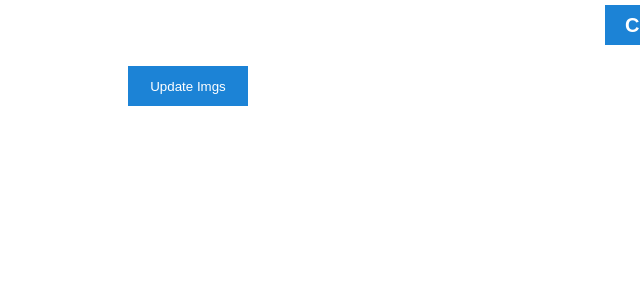
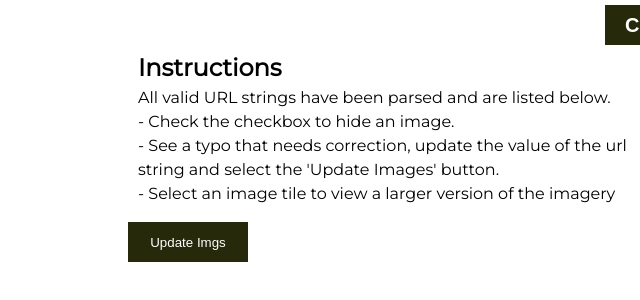
Before and after one commit to bournecreative/imageTiler, a plain HTML site: page index.html in a window 1280 px wide. Both pictures are taken after a click on the button "review imagery". Shown: the whole page, without its empty margins (640-1280 px from the left). Drawn offline with Linux system fonts and the light colour scheme.

Commit message:
Updated string text for list instructions and set a sweet background transition to the instruction text and input feidls

```diff
--- a/css/tiler.css
+++ b/css/tiler.css
@@ -28,7 +28,7 @@ html {
 }
 
 .t-container button {
-    background-color: #1c83d6;
+    background-color: #27290B;
     color: #ffffff;
     width: 120px;
     height: 40px;
@@ -38,15 +38,15 @@ html {
 }
 
 .t-container button:hover {
-    background-color: #12E3D2;
-    color: #ffffff;
+    background-color: #e4f042;
+    color: #27290B;
     transform: scale(1.05);
 }
 
 .t-container button.close {
     position: fixed;
+    background-color: #27290B;
     color: #ffffff;
-    background-color: #1c83d6;;
     font-size: 20px;
     font-weight: bold;
     width: 100px;
@@ -60,8 +60,8 @@ html {
 }
 
 .t-container button.close:hover {
-    background-color: #12E3D2;
-    color: #ffffff;
+    background-color: #e4f042;
+    color: #27290B;
     right: 0px;
 }
 
@@ -80,6 +80,33 @@ button {
     box-sizing: border-box;
 }
 
+.t-list-inst strong{
+    font-size: 24px;
+}
+
+.t-list-inst{
+    margin-top: 0;
+    margin-bottom: 16px;
+    padding-left: 10px;
+    font-size: 16px;
+    line-height: 1.5;
+}
+
+.t-list-inst span{
+    display: block;
+    transition:all 1s ease;
+    background: linear-gradient(to right, #e4f042 50%, #ffffff 50%);
+    background-size: 200% 100%;
+    background-position:right bottom;
+}
+
+.t-list-inst span.one:hover,
+.t-list-inst span.two:hover,
+.t-list-inst span.three:hover,
+.t-list-inst span.four:hover{
+    background-position:left bottom;
+}
+
 .t-list {
     font-size: 12px;
     list-style-type: none;
@@ -87,14 +114,19 @@ button {
     margin: 0;
 }
 
-.t-list-item:first-of-type{
-    padding: 0 0 4px 0;
-}
-
 .t-list-item {
     display: flex;
     padding: 4px 0;
+    transition:all 1s ease;
+    background: linear-gradient(to right, #e4f042 50%, #ffffff 50%);
+    background-size: 200% 100%;
+    background-position:right bottom;
 }
+
+.t-list-item:hover{
+    background-position:left bottom;
+}
+
 
 .t-list-item input[type="checkbox"] {
     margin-right: 5px;
--- a/js/tiler.js
+++ b/js/tiler.js
@@ -74,14 +74,18 @@
         init: function () {
             // creation of view elements
             var listContainer = document.createElement('div');
+            var listInstruction = document.createElement('p');
             this.urlList = document.createElement('ul');
             // class assignment assignment
             listContainer.classList.add('t-list-container');
+            listInstruction.classList.add('t-list-inst');
+            listInstruction.innerHTML = `<strong>Instructions</strong> <br> <span class="one">All valid URL strings have been parsed and are listed below.</span> <span class="two">- Check the checkbox to hide an image.</span> <span class="three">- See a typo that needs correction, update the value of the url string and select the 'Update Images' button.</span><span class="four">- Select an image tile to view a larger version of the imagery</span> `;
             this.urlList.classList.add('t-list');
             // Append elements to the DOM
             entryView.pageContainer.appendChild(listContainer);
-            listContainer.appendChild(this.urlList)
-            broker.initData(entryView.urlInput.value)
+            listContainer.appendChild(listInstruction);
+            listContainer.appendChild(this.urlList);
+            broker.initData(entryView.urlInput.value);
         },
         render: function () {
             const data = broker.retreiveData();
```
